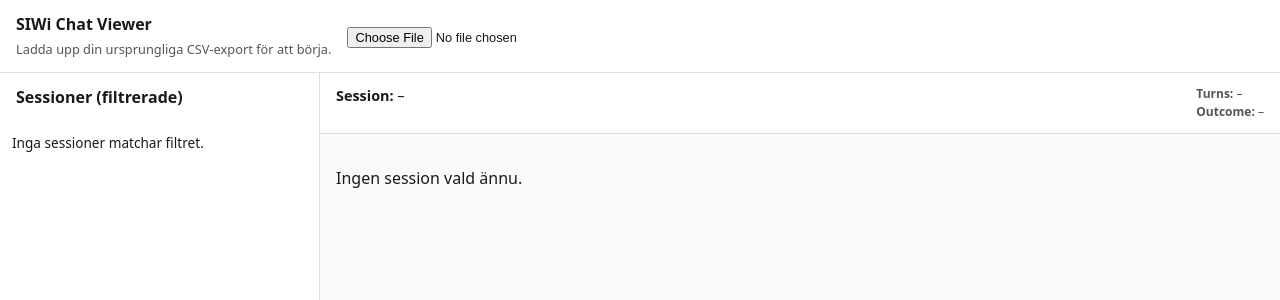
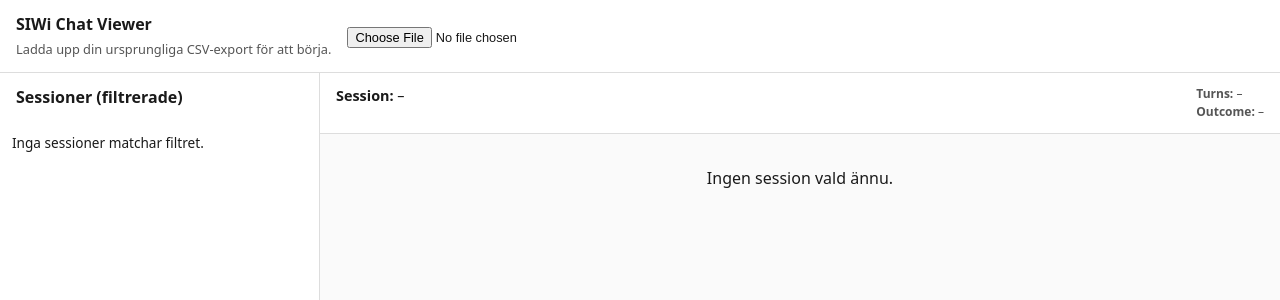
Before and after one commit to Willi0t/siwiDashboard, a React (Vite) app in the folder siwi-chat-view/: page / in a window 1280 px wide. Shown: the top 300 px of the page. Built offline with nearby package versions, Linux system fonts and the light colour scheme.

Commit message:
Adjust chat layout width and alignment

```diff
--- a/siwi-chat-view/src/App.scss
+++ b/siwi-chat-view/src/App.scss
@@ -87,11 +87,14 @@ main {
   padding: 1rem;
   overflow-y: auto;
   background: #fafafa;
+  display: flex;
+  justify-content: center;
 }
 
 .message-row {
   display: flex;
   margin-bottom: 0.5rem;
+  justify-content: flex-end;
 }
 
 .message {
@@ -99,14 +102,13 @@ main {
   padding: 0.5rem 0.75rem;
   max-width: 70%;
   box-shadow: 0 1px 2px rgba(0, 0, 0, 0.05);
+  margin-left: auto;
 
   &.bot {
-    margin-right: auto;
     background: #ffffff;
   }
 
   &.user {
-    margin-left: auto;
     background: $user-message;
   }
 }
@@ -141,4 +143,7 @@ input[type='file'] {
 .messages-container {
   display: flex;
   flex-direction: column;
+  width: 100%;
+  max-width: 860px;
+  margin: 0 auto;
 }
```
